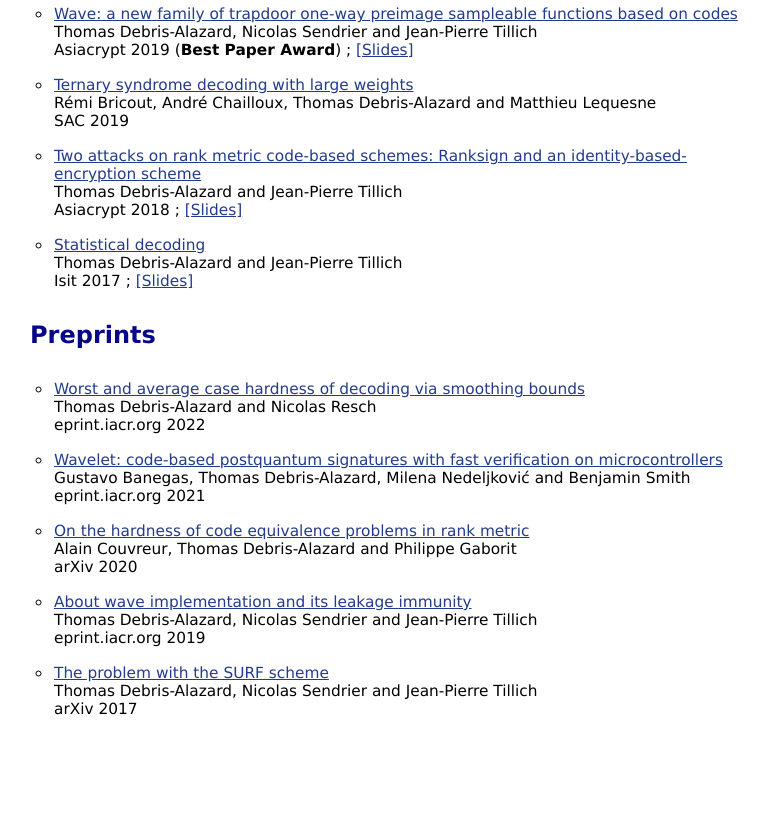
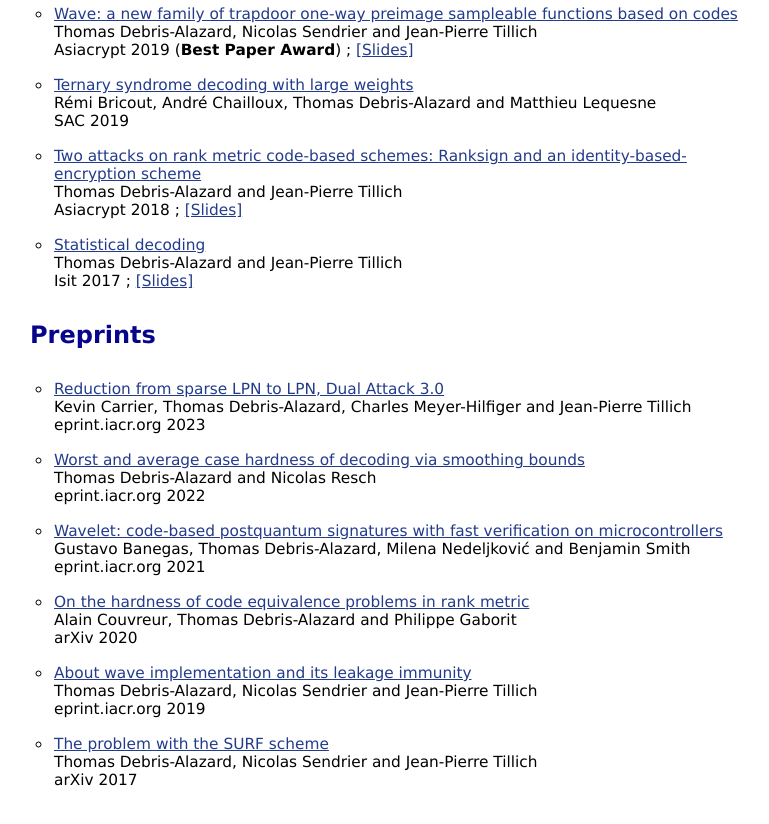
Before and after one commit to tdebris/personnalWebSite, a plain HTML site: page index.html in a window 1280 px wide. Shown: the part 1839-2663 px from the top of the page, without its empty margins (245-1014 px from the left). Drawn offline with Linux system fonts and the light colour scheme.

Commit message:
add paper

```diff
--- a/index.html
+++ b/index.html
@@ -374,6 +374,24 @@
 <h2> <FONT size="5pt"> Preprints </FONT> </h2>
 
 
+<ul>
+		<li>
+			<span>
+				<a href = "https://eprint.iacr.org/2023/1852">Reduction from sparse LPN to LPN, Dual Attack 3.0
+				</a>
+				<br>
+			</span>
+			<span>
+				Kevin Carrier, Thomas Debris-Alazard, Charles Meyer-Hilfiger and Jean-Pierre Tillich
+				<br>
+			</span>
+			<span>
+				eprint.iacr.org 2023
+				<br>
+			</span>
+		</li>
+	</ul>
+
 
 
 <ul>
```
Also changed, not shown: 1 other file.
